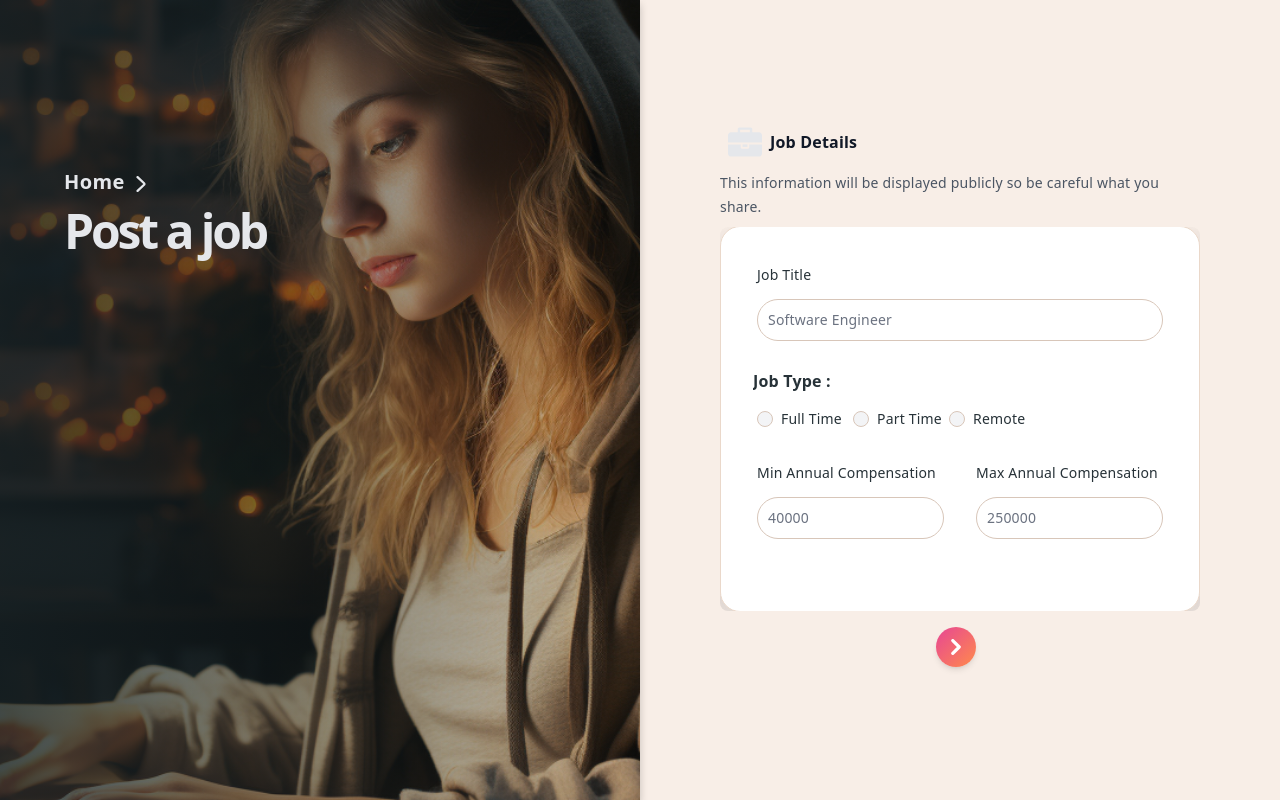
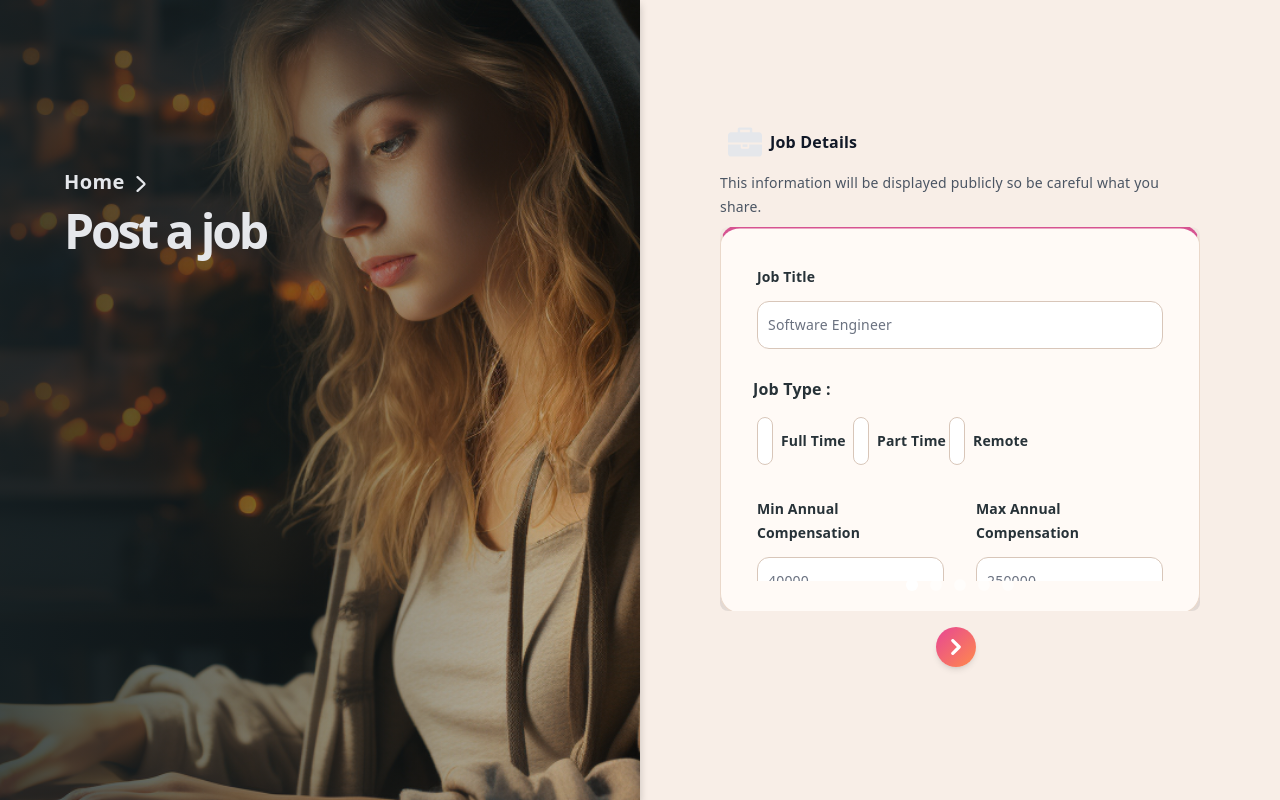
Before and after one commit to nicholasT27/portfolio_next_job, a SvelteKit app: page /job/new in a window 1280 px wide. Built offline with nearby package versions, Linux system fonts and the light colour scheme; no server answers.

Commit message:
Refresh form card layouts

```diff
--- a/src/routes/job/[slug]/update/+page.svelte
+++ b/src/routes/job/[slug]/update/+page.svelte
@@ -1583,8 +1583,8 @@
 	:global(#flip-card), :global(.formDivision) { background: #f8eee7 !important; }
 	:global(.flip-card-front) { background: #273238; }
 	:global(.flip-card-back) { background: #f8eee7 !important; }
-	:global(.carousel-item > div) { border: 1px solid #ead8ca !important; border-radius: 1.25rem !important; background: #fff !important; box-shadow: 0 1.25rem 3rem rgb(39 50 56 / 12%); }
-	:global(input), :global(textarea) { border-color: #d8c6b9 !important; }
+	:global(.carousel-item > div) { border: 1px solid #ead8ca !important; border-top: 4px solid #d65391 !important; border-radius: 1.25rem !important; background: #fffaf6 !important; box-shadow: 0 1.25rem 3rem rgb(39 50 56 / 12%); }
+	:global(input), :global(textarea) { min-height: 3rem; border-color: #d8c6b9 !important; border-radius: .75rem !important; background: #fff !important; }
 	:global(button[type='submit']) { background: #273238 !important; }
 	:global(button[type='submit']:hover) { background: #d65391 !important; }
 	:global(.flip-card-front::after) { position: absolute; inset: 0; content: ''; pointer-events: none; background: linear-gradient(90deg, rgb(24 35 39 / 82%), rgb(24 35 39 / 18%)); }
@@ -1595,4 +1595,6 @@
 	:global(.carousel-item label), :global(.carousel-item h2), :global(.carousel-item h3) { color: #273238 !important; }
 	:global(.carousel-item input:focus), :global(.carousel-item textarea:focus) { border-color: #d65391 !important; box-shadow: 0 0 0 3px rgb(214 83 145 / 14%) !important; }
 	:global(.carousel-indicator button) { border-radius: 999px; }
+	:global(.carousel-item h2) { font-size: 1.7rem !important; font-weight: 900 !important; letter-spacing: -.055em; }
+	:global(.carousel-item label) { font-weight: 800 !important; letter-spacing: .01em; }
 </style>
--- a/src/routes/job/new/+page.svelte
+++ b/src/routes/job/new/+page.svelte
@@ -1546,8 +1546,8 @@
 	:global(#flip-card), :global(.formDivision) { background: #f8eee7 !important; }
 	:global(.flip-card-front) { background: #273238; }
 	:global(.flip-card-back) { background: #f8eee7 !important; }
-	:global(.carousel-item > div) { border: 1px solid #ead8ca !important; border-radius: 1.25rem !important; background: #fff !important; box-shadow: 0 1.25rem 3rem rgb(39 50 56 / 12%); }
-	:global(input), :global(textarea) { border-color: #d8c6b9 !important; }
+	:global(.carousel-item > div) { border: 1px solid #ead8ca !important; border-top: 4px solid #d65391 !important; border-radius: 1.25rem !important; background: #fffaf6 !important; box-shadow: 0 1.25rem 3rem rgb(39 50 56 / 12%); }
+	:global(input), :global(textarea) { min-height: 3rem; border-color: #d8c6b9 !important; border-radius: .75rem !important; background: #fff !important; }
 	:global(button[type='submit']) { background: #273238 !important; }
 	:global(button[type='submit']:hover) { background: #d65391 !important; }
 	:global(.flip-card-front::after) { position: absolute; inset: 0; content: ''; pointer-events: none; background: linear-gradient(90deg, rgb(24 35 39 / 82%), rgb(24 35 39 / 18%)); }
@@ -1558,4 +1558,6 @@
 	:global(.carousel-item label), :global(.carousel-item h2), :global(.carousel-item h3) { color: #273238 !important; }
 	:global(.carousel-item input:focus), :global(.carousel-item textarea:focus) { border-color: #d65391 !important; box-shadow: 0 0 0 3px rgb(214 83 145 / 14%) !important; }
 	:global(.carousel-indicator button) { border-radius: 999px; }
+	:global(.carousel-item h2) { font-size: 1.7rem !important; font-weight: 900 !important; letter-spacing: -.055em; }
+	:global(.carousel-item label) { font-weight: 800 !important; letter-spacing: .01em; }
 </style>
--- a/src/routes/login/+page.css
+++ b/src/routes/login/+page.css
@@ -26,6 +26,7 @@
 .formDivision > div > div {
 	border: 1px solid #eadfd6 !important;
 	border-radius: 1.25rem !important;
+	background: #fffaf6 !important;
 	box-shadow: 0 1.25rem 3rem rgb(39 50 56 / 12%) !important;
 }
 
@@ -34,8 +35,12 @@
 	color: #273238;
 }
 
+.flip-card-back form > div:first-child,
+.formDivision form > div:first-child { border-top: 4px solid #d65391; }
+
 .flip-card-back input,
 .formDivision input {
+	min-height: 3rem;
 	border-color: #d8c6b9 !important;
 	border-radius: .75rem !important;
 	background: #fffdfb !important;
--- a/src/routes/sign-up/+page.css
+++ b/src/routes/sign-up/+page.css
@@ -5,8 +5,8 @@
 /* Visual-only account-page palette; original inputs, upload control and create request are unchanged. */
 .formDivision, .flip-card-back { background: #f8f5f1 !important; }
 .flip-card-front { background: #273238; }
-.flip-card-back-form { border: 1px solid #ead8ca !important; border-radius: 1.25rem !important; box-shadow: 0 1.25rem 3rem rgb(39 50 56 / 12%) !important; }
-.flip-card-back-form input { border-color: #d8c6b9 !important; }
+.flip-card-back-form { border: 1px solid #ead8ca !important; border-top: 4px solid #d65391 !important; border-radius: 1.25rem !important; background: #fffaf6 !important; box-shadow: 0 1.25rem 3rem rgb(39 50 56 / 12%) !important; }
+.flip-card-back-form input { min-height: 3rem; border-color: #d8c6b9 !important; border-radius: .75rem !important; background: #fff !important; }
 .flip-card-back-form button[type='submit'] { background: #273238 !important; }
 .flip-card-back-form button[type='submit']:hover { background: #d65391 !important; }
 .flip-card-front::after { position: absolute; inset: 0; content: ''; pointer-events: none; background: linear-gradient(90deg, rgb(39 50 56 / 91%), rgb(93 48 68 / 48%), rgb(214 83 145 / 12%)); }
```
